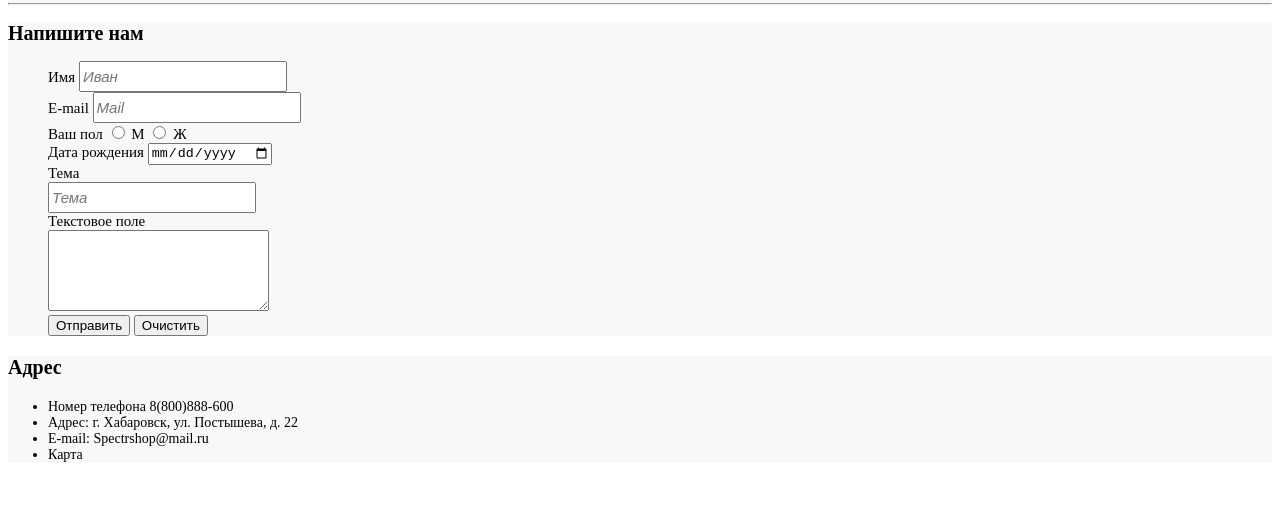
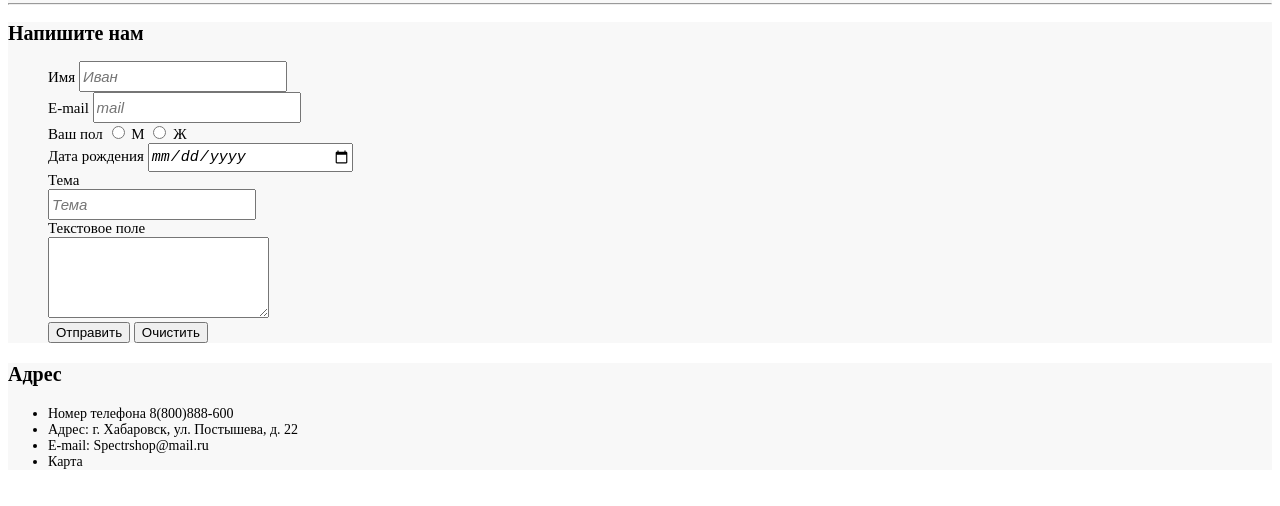
Before and after one commit to dudadaria/dudadaria-html-shop, a plain HTML site: page contacts.html in a window 1280 px wide. Shown: the part 294-800 px from the top of the page. Drawn offline with Linux system fonts and the light colour scheme.

```diff
--- a/contacts.html
+++ b/contacts.html
@@ -31,14 +31,16 @@
 			<label for="W">Ж</label>
 		</li>
 		<li>Дата рождения<label>
-			<input type="date">
+			<input class="shot-field-date" type="date">
 		</label></li>
-		<li>Тема <br><label>
+		<li>Тема <br>
+			<label>
 			<input class="shot-field" type="text" placeholder="Тема">
 		</label></li>
-		<li>Текстовое поле <br><label>
-			<textarea cols="25" rows="5"></textarea>
-		</label><br>
+		<li>Текстовое поле<br>
+			<label>
+				<textarea name="message" id="message" cols="25" rows="5"></textarea>
+			</label><br>
 			<button type="submit">Отправить</button>
 			<button type="reset">Очистить</button>
 		</li>
--- a/style.css
+++ b/style.css
@@ -15,7 +15,7 @@
     font-weight: bold;
 }
 
-.nav-menu >li>a:hover {
+.nav-menu > li > a:hover {
     color: red;
 }
 
@@ -80,8 +80,11 @@
     font-size: 14px;
     font-style: normal;
     line-height: 17px;
-    list-style-image: url(http://snar-e.com/snar-e/snar-e/forum/images/misc/sticky.gif);
 }
+
+.specifications>li:before{
+    content: url("http://snar-e.com/snar-e/snar-e/forum/images/misc/sticky.gif");
+ }
 
 .function {
     color: #707070;
@@ -98,22 +101,24 @@
 }
 
 .shot-field,
-.shot-field-mail {
+.shot-field-mail,
+.shot-field-date {
     width: 200px;
     height: 25px;
     text-align: left;
     font-style: italic;
     font-size: 15px;
-    text-transform: capitalize;
 }
 
 .shot-field {
     color: #707070;
+    text-transform: capitalize
 }
 
 .shot-field-mail:focus {
     color: blue;
     background-color: #fff6fe;
+    text-transform: capitalize
 }
 
 .header-contacts {
```
Also changed, not shown: catalog/product1.html (+1 -1 lines), 1 other file.
